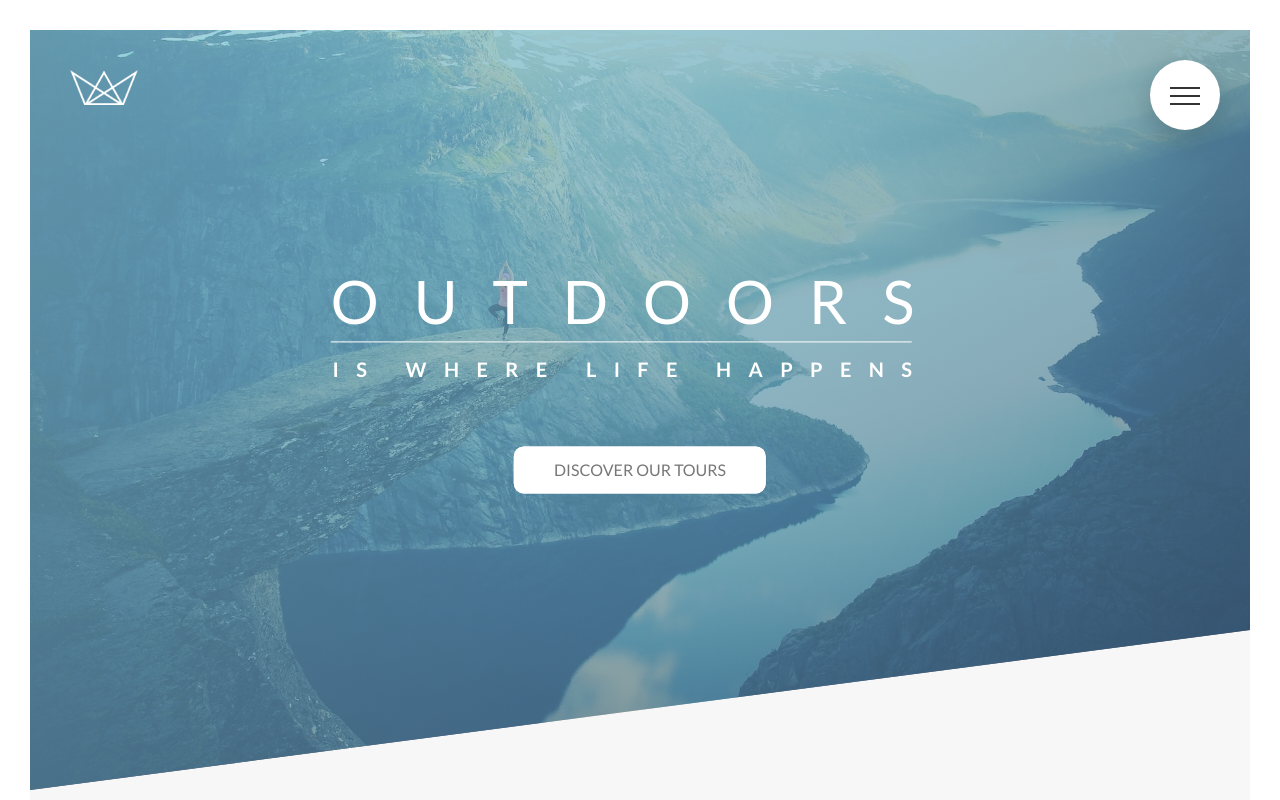
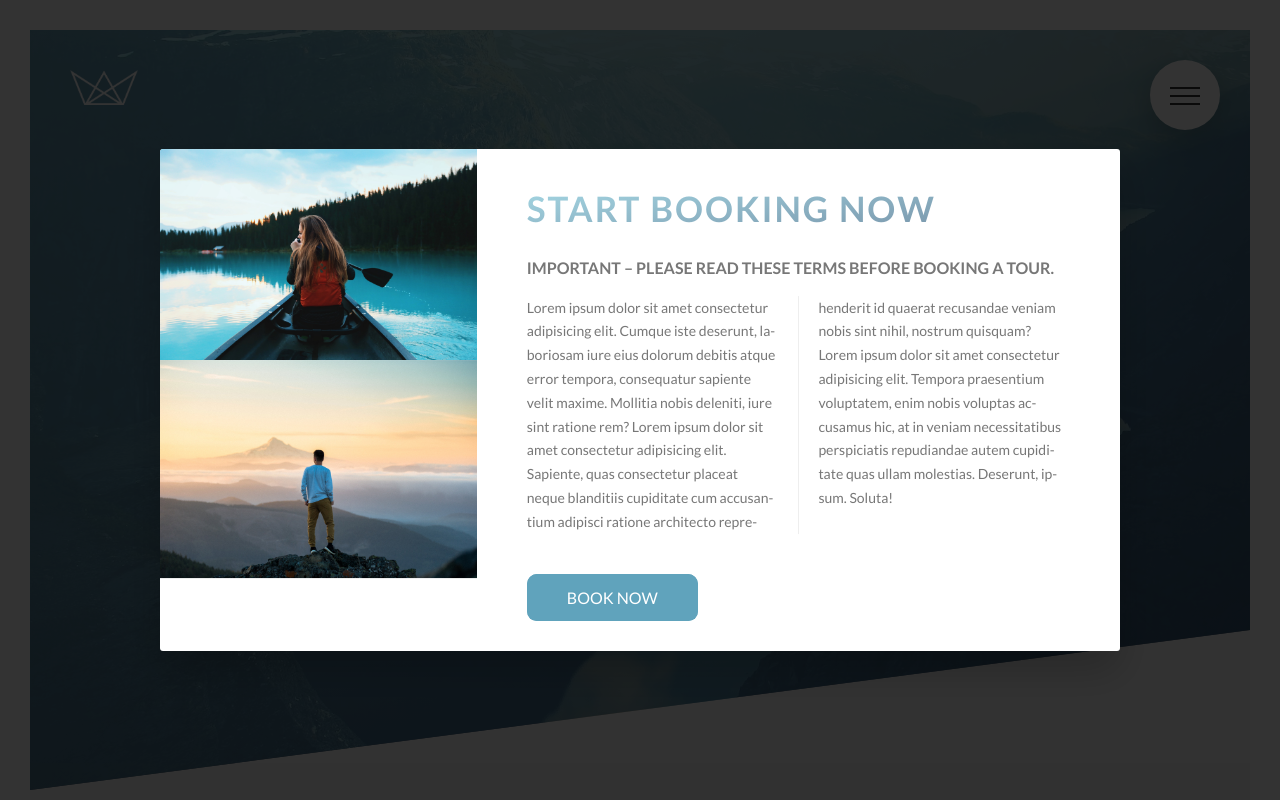
Before and after one commit to SereicikasTomas/Natours, a website: page index.html in a window 1280 px wide. Shown: the top 800 px of the page. Drawn offline with Linux system fonts and the light colour scheme.

Commit message:
add popup

```diff
--- a/index.html
+++ b/index.html
@@ -384,6 +384,32 @@
         </div>
       </div>
     </footer>
+    <div class="popup">
+      <div class="popup__content">
+        <div class="popup__left">
+          <img src="img/nat-8.jpg" alt="Tour photo" class="popup__img" />
+          <img src="img/nat-9.jpg" alt="Tour photo" class="popup__img" />
+        </div>
+        <div class="popup__right">
+          <h2 class="heading-secondary u-margin-bottom-small">Start booking now</h2>
+          <h3 class="heading-tertiary u-margin-bottom-small">
+            Important &ndash; Please read these terms before booking a tour.
+          </h3>
+          <p class="popup__text">
+            Lorem ipsum dolor sit amet consectetur adipisicing elit. Cumque iste deserunt,
+            laboriosam iure eius dolorum debitis atque error tempora, consequatur sapiente velit
+            maxime. Mollitia nobis deleniti, iure sint ratione rem? Lorem ipsum dolor sit amet
+            consectetur adipisicing elit. Sapiente, quas consectetur placeat neque blanditiis
+            cupiditate cum accusantium adipisci ratione architecto reprehenderit id quaerat
+            recusandae veniam nobis sint nihil, nostrum quisquam? Lorem ipsum dolor sit amet
+            consectetur adipisicing elit. Tempora praesentium voluptatem, enim nobis voluptas
+            accusamus hic, at in veniam necessitatibus perspiciatis repudiandae autem cupiditate
+            quas ullam molestias. Deserunt, ipsum. Soluta!
+          </p>
+          <a href="#" class="btn btn--blue">Book now</a>
+        </div>
+      </div>
+    </div>
     <!-- <section class="grid-test">
       <div class="row">
         <div class="col-1-of-2">
--- a/sass/abstracts/_mixins.scss
+++ b/sass/abstracts/_mixins.scss
@@ -5,3 +5,10 @@
     clear: both;
   }
 }
+
+@mixin absCenter {
+  position: absolute;
+  top: 50%;
+  left: 50%;
+  transform: translate(-50%, -50%);
+}
--- /dev/null
+++ b/sass/components/_popup.scss
@@ -0,0 +1,41 @@
+.popup {
+  height: 100vh;
+  width: 100%;
+  background-color: rgba($color-black, 0.8);
+  position: fixed;
+  top: 0;
+  left: 0;
+  z-index: 2000;
+  &__content {
+    @include absCenter;
+    width: 75%;
+    background-color: $color-white;
+    box-shadow: 0 2rem 4rem rgba($color-black, 0.2);
+    border-radius: 3px;
+    display: table;
+    overflow: hidden;
+  }
+  &__left {
+    width: 33%;
+    display: table-cell;
+  }
+  &__right {
+    width: 67%;
+    display: table-cell;
+    vertical-align: middle;
+    padding: 3rem 5rem;
+  }
+  &__img {
+    display: block;
+    width: 100%;
+  }
+  &__text {
+    font-size: 1.4rem;
+    margin-bottom: 4rem;
+
+    column-count: 2;
+    column-gap: 4rem;
+    column-rule: 1px solid $color-grey-light-2;
+    hyphens: auto;
+  }
+}
--- a/sass/main.scss
+++ b/sass/main.scss
@@ -13,6 +13,7 @@
 @import "components/composition";
 @import "components/feature-box";
 @import "components/form";
+@import "components/popup";
 @import "components/story";
 
 @import "layout/navigation";
```
Also changed, not shown: css/style.css.
